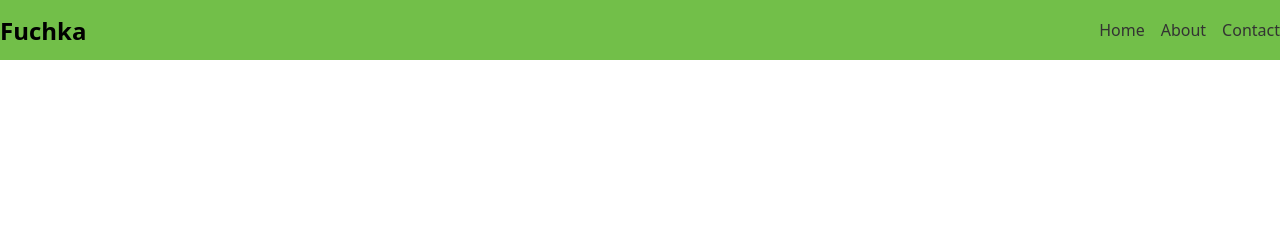
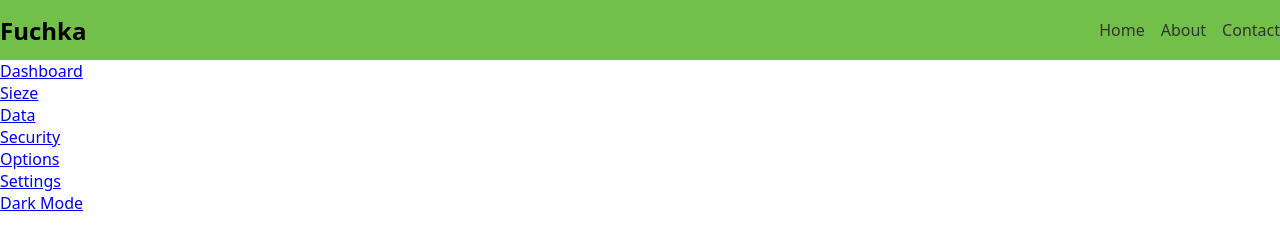
Before and after one commit to FerdouseOfficial/Practicing-and-Making-projects-using-FlexBox, a plain HTML site: page index.html in a window 1280 px wide. Drawn offline with Linux system fonts and the light colour scheme.

Commit message:
creating sidebar

```diff
--- a/index.html
+++ b/index.html
@@ -27,7 +27,15 @@
     <!-- aside bar start from here -->
      <aside>
         <div class="container">
-
+            <ul>
+                <li><a href="#">Dashboard</a></li>
+                <li><a href="#">Sieze</a></li>
+                <li><a href="#">Data</a></li>
+                <li><a href="#">Security</a></li>
+                <li><a href="#">Options</a></li>
+                <li><a href="#">Settings</a></li>
+                <li><a href="#">Dark Mode</a></li>
+            </ul>
         </div>
      </aside>
   </body>
```
